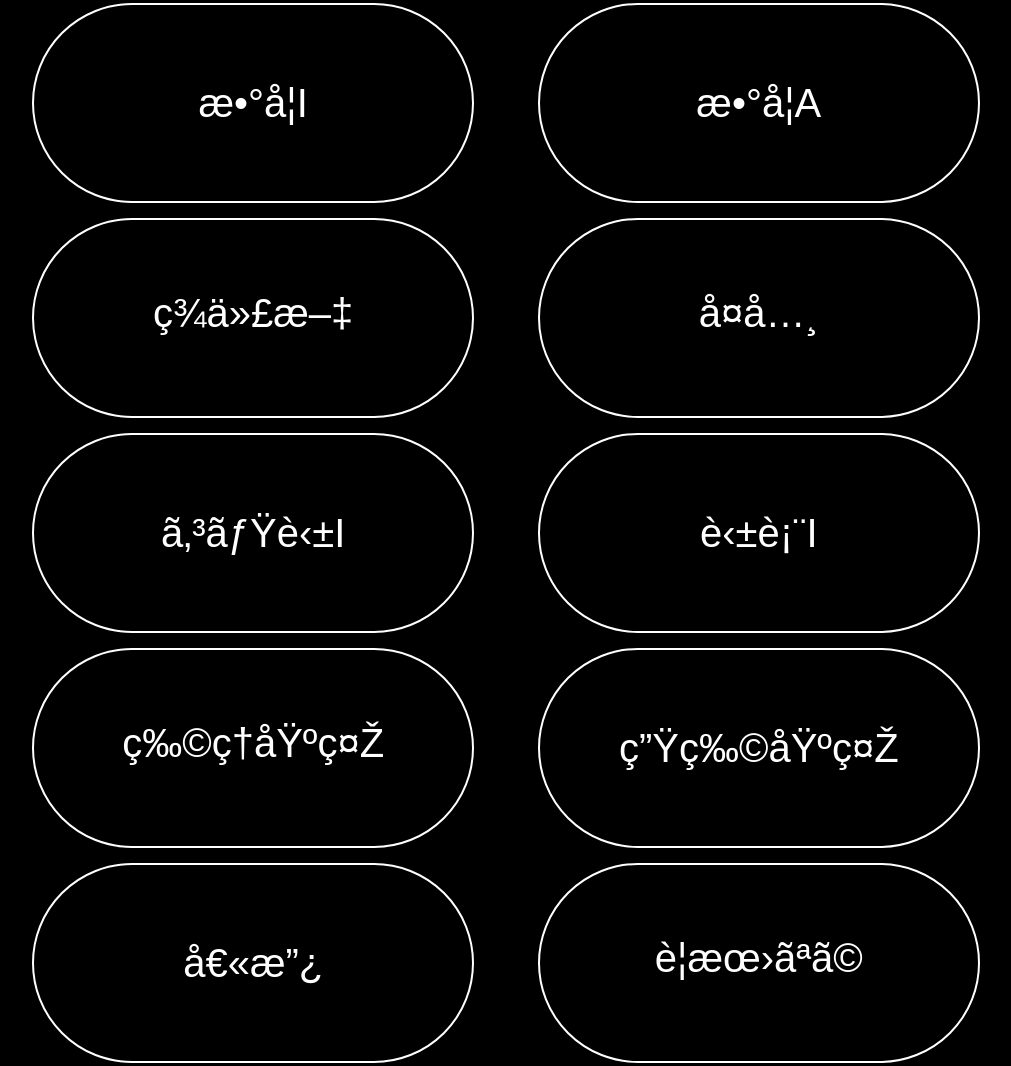
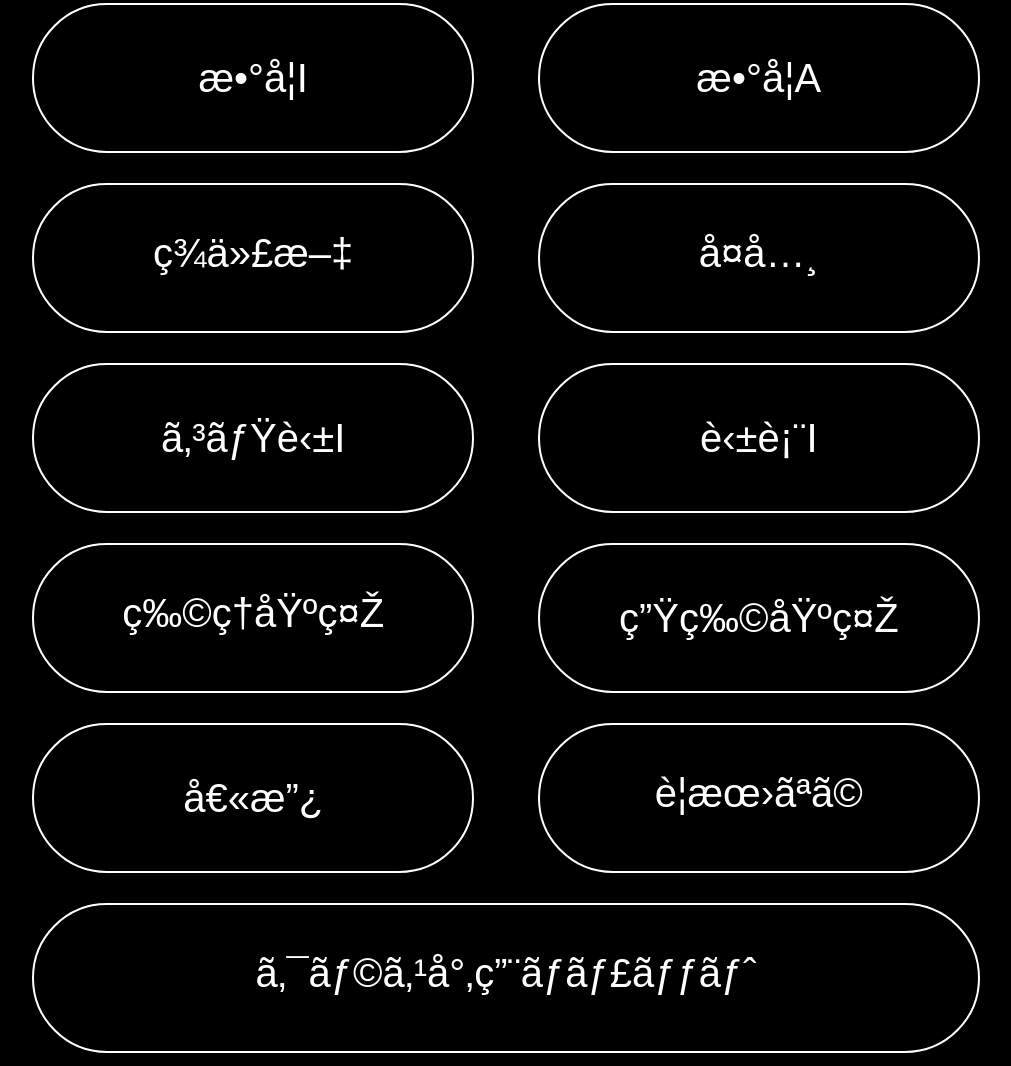
Before and after one commit to loi6193/ohori, a plain HTML site: page index.html in a window 1280 px wide. Shown: the part 170-1236 px from the top of the page, without its empty margins (134-1145 px from the left). Drawn offline with Linux system fonts and the light colour scheme.

Commit message:
Update home.css

```diff
--- a/home.css
+++ b/home.css
@@ -9,6 +9,23 @@ input[type="button"] {
     border-radius: 0;
 }
 
+::webkit-scrollbar {
+    width: 10px;
+}
+
+::webkit-scrollbar-track {
+    background-color: #264141;
+}
+
+::webkit-scrollbar-thumb {
+    background-color: #E24743;
+    border-radius: 5px;
+}
+
+a {
+    color: #FFFFFF;
+    text-decoration: none;
+}
 /*title-----------------------------*/
 .titlebox {
     width: 80%;
@@ -27,11 +44,11 @@ input[type="button"] {
 /*box1------------------------------*/
 .box1 {
     width: 35%;
-    height: 200px;
+    height: 150px;
     margin-left: 12.5%;
     margin-right: 2.5%;
     margin-top: 0;
-    margin-bottom: 15px;
+    margin-bottom: 30px;
     float: left;
 }
 
@@ -61,10 +78,10 @@ input[type="button"] {
 /*box2-------------------------------*/
 .box2 {
     width: 35%;
-    height: 200px;
+    height: 150px;
     margin-top: 0;
     margin-left: 2.5%;
-    margin-bottom: 15px;
+    margin-bottom: 30px;
     float: left;
 }
 
@@ -94,11 +111,11 @@ input[type="button"] {
 /*box3----------------------------*/
 .box3 {
     width: 35%;
-    height: 200px;
+    height: 150px;
     margin-left: 12.5%;
     margin-right: 2.5%;
     margin-top: 0;
-    margin-bottom: 15px;
+    margin-bottom: 30px;
     float: left;
 }
 
@@ -128,10 +145,10 @@ input[type="button"] {
 /*box4-------------------------------*/
 .box4 {
     width: 35%;
-    height: 200px;
+    height: 150px;
     margin-left: 2.5%;
     margin-top: 0;
-    margin-bottom: 15px;
+    margin-bottom: 30px;
     float: left;
 }
 
@@ -161,11 +178,11 @@ input[type="button"] {
 /*box5-------------------------------*/
 .box5 {
     width: 35%;
-    height: 200px;
+    height: 150px;
     margin-left: 12.5%;
     margin-right: 2.5%;
     margin-top: 0;
-    margin-bottom: 15px;
+    margin-bottom: 30px;
     float: left;
 }
 
@@ -195,10 +212,10 @@ input[type="button"] {
 /*box6-------------------------------*/
 .box6 {
     width: 35%;
-    height: 200px;
+    height: 150px;
     margin-left: 2.5%;
     margin-top: 0;
-    margin-bottom: 15px;
+    margin-bottom: 30px;
     float: left;
 }
 
@@ -228,11 +245,11 @@ input[type="button"] {
 /*box7-------------------------------*/
 .box7 {
     width: 35%;
-    height: 200px;
+    height: 150px;
     margin-left: 12.5%;
     margin-right: 2.5%;
     margin-top: 0;
-    margin-bottom: 15px;
+    margin-bottom: 30px;
     float: left;
 }
 
@@ -262,10 +279,10 @@ input[type="button"] {
 /*box8-------------------------------*/
 .box8 {
     width: 35%;
-    height: 200px;
+    height: 150px;
     margin-left: 2.5%;
     margin-top: 0;
-    margin-bottom: 15px;
+    margin-bottom: 30px;
     float: left;
 }
 
@@ -295,11 +312,11 @@ input[type="button"] {
 /*box9-------------------------------*/
 .box9 {
     width: 35%;
-    height: 200px;
+    height: 150px;
     margin-left: 12.5%;
     margin-right: 2.5%;
     margin-top: 0;
-    margin-bottom: 15px;
+    margin-bottom: 30px;
     float: left;
 }
 
@@ -329,10 +346,10 @@ input[type="button"] {
 /*box10------------------------------*/
 .box10 {
     width: 35%;
-    height: 200px;
+    height: 150px;
     margin-left: 2.5%;
     margin-top: 0;
-    margin-bottom: 15px;
+    margin-bottom: 30px;
     float: left;
 }
 
@@ -362,7 +379,7 @@ input[type="button"] {
 /*box11------------------------------*/
 .box11 {
     width: 75%;
-    height: 200px;
+    height: 150px;
     margin-top: 0;
     margin-left: 12.5%;
     margin-bottom: 0;
```
